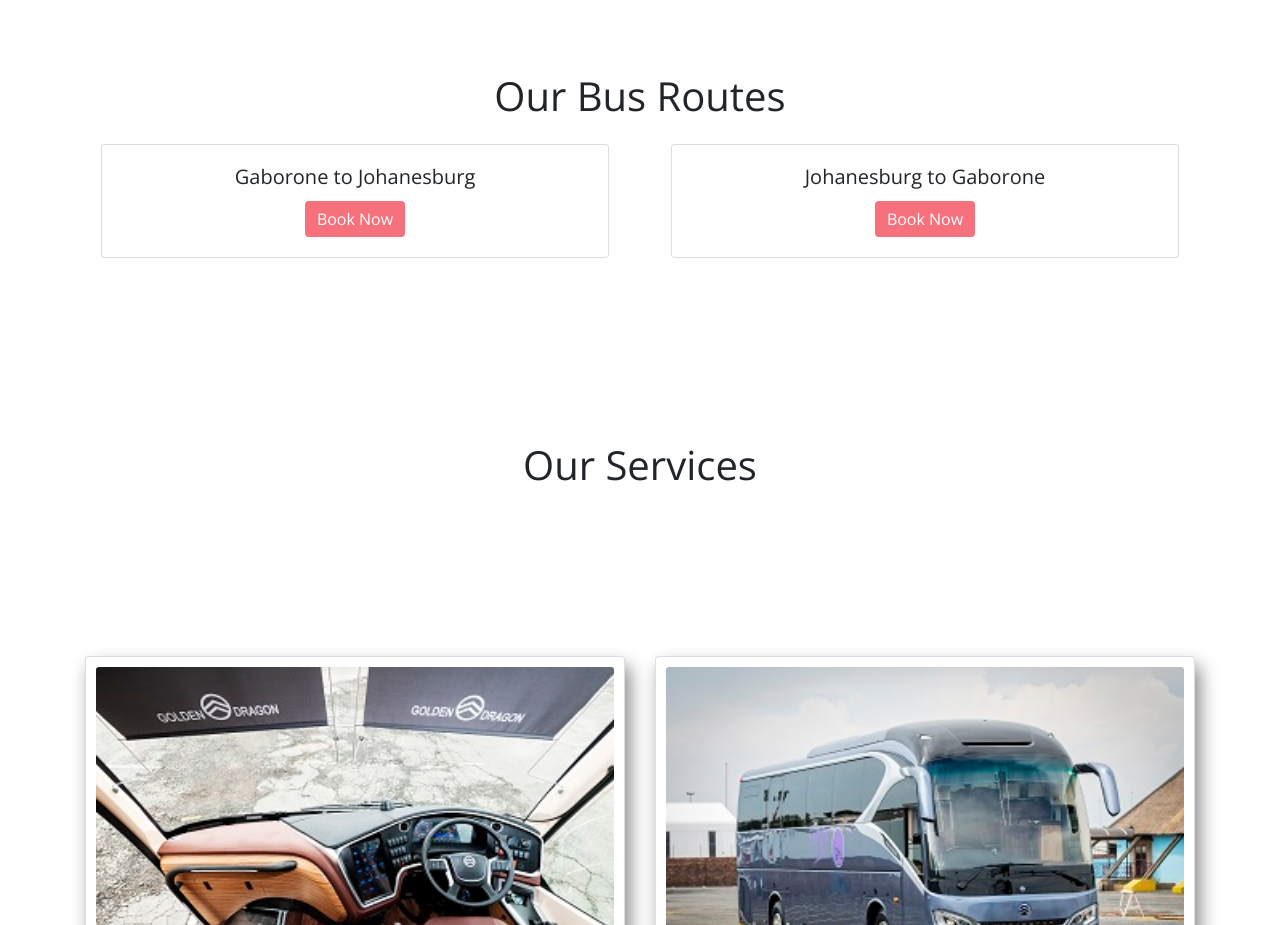
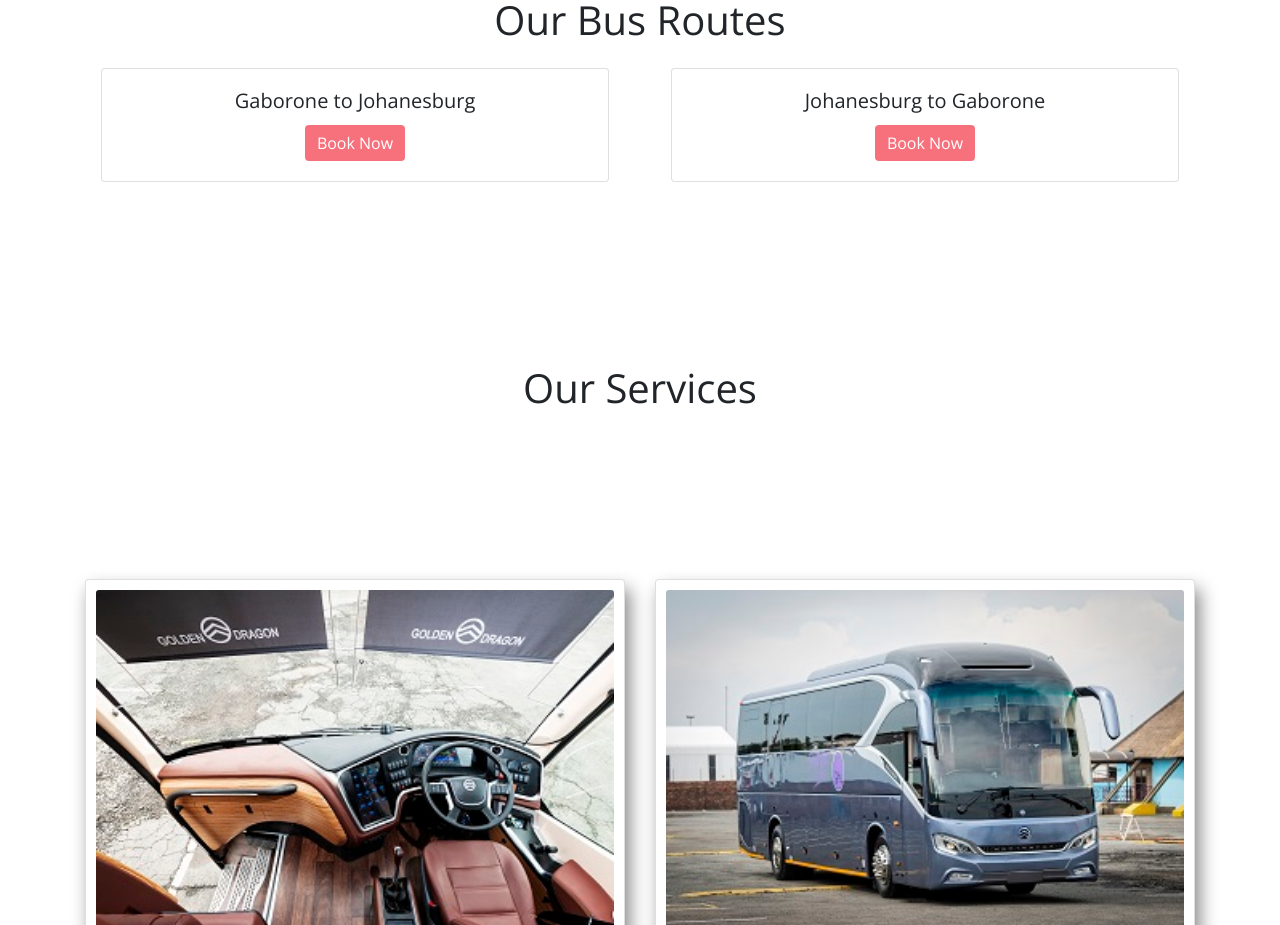
Before and after one commit to kyndaqtepammy/shanyalux, a React (Create React App) app: page / in a window 1280 px wide. Shown: the part 820-1745 px from the top of the page. Built offline with nearby package versions, Linux system fonts and the light colour scheme.

Commit message:
added homepage for production build

```diff
--- a/package.json
+++ b/package.json
@@ -1,5 +1,6 @@
 {
   "name": "shanyalux",
+  "homepage": "http://shanyalux.com",
   "version": "0.1.0",
   "private": true,
   "dependencies": {
--- a/public/index.html
+++ b/public/index.html
@@ -22,7 +22,7 @@
     integrity="sha384-ggOyR0iXCbMQv3Xipma34MD+dH/1fQ784/j6cY/iJTQUOhcWr7x9JvoRxT2MZw1T"
     crossorigin="anonymous"
   />
-    <title>React App</title>
+    <title>Shanyalux</title>
   </head>
   <body>
     <noscript>You need to enable JavaScript to run this app.</noscript>
--- a/src/Bookings.js
+++ b/src/Bookings.js
@@ -17,7 +17,7 @@ const Bookings = (props) => {
   return(
 
 
-<div style={{marginTop: "6%"}}>
+<div>
   <Jumbotron headline="Book Now!"
              tagline="lorem ipsum dolor sit amet, consectetur adipiscing elit, sed do eiusmod tempor incididunt ut labore et dolore magna aliqua. "
              backgroundImage={backgroundImg}/>
--- a/src/Home.js
+++ b/src/Home.js
@@ -14,6 +14,7 @@ const sleeplinerTitle = "LuxLiner";
 const charterTitle = "Charter Hire"
 const sleeplinerText = "Our exclusive Sleepliner Service offers passengers premium class luxury at affordable prices.";
 const charterText = "We offer a superior Charter service to international and local tour operators, corporations, and private groups.";
+const ref = '/bookings';
 
 const Styles = styled.div`
 .afterJumbo {
@@ -29,7 +30,7 @@ const Styles = styled.div`
 
 const Home = (props) => {
   return(
-    <div style={{marginTop: "6%"}} >
+    <div>
      <Jumbotron headline = "Welcome"
                 tagline="orem ipsum dolor sit amet, consectetur adipiscing elit, sed do eiusmod tempor incididunt ut labore et dolore magna aliqua."
                 backgroundImage={backgroundImg}/>
@@ -53,7 +54,7 @@ const Home = (props) => {
               <Cards subtitle = {sleeplinerText}  title = {sleeplinerTitle} imagesrc={card1}/>
             </Col>
             <Col>
-              <Cards subtitle = {charterText} title = {charterTitle} imagesrc={card2} />
+              <Cards subtitle = {charterText} title = {charterTitle} imagesrc={card2}/>
             </Col>
           </Row>
         </Container>
--- a/src/components/CardsRoutes.js
+++ b/src/components/CardsRoutes.js
@@ -11,7 +11,7 @@ const CardsRoutes = (props) => {
         <Card style={{margin:"auto", textAlign: "center"}}>
             <Card.Body>
                 <Card.Title>{props.route}</Card.Title>
-                <Button className="purpleButton">Book Now</Button>
+                <Button className="purpleButton" href={'./bookings'}>Book Now</Button>
             </Card.Body>
         </Card>
     </div>
```
